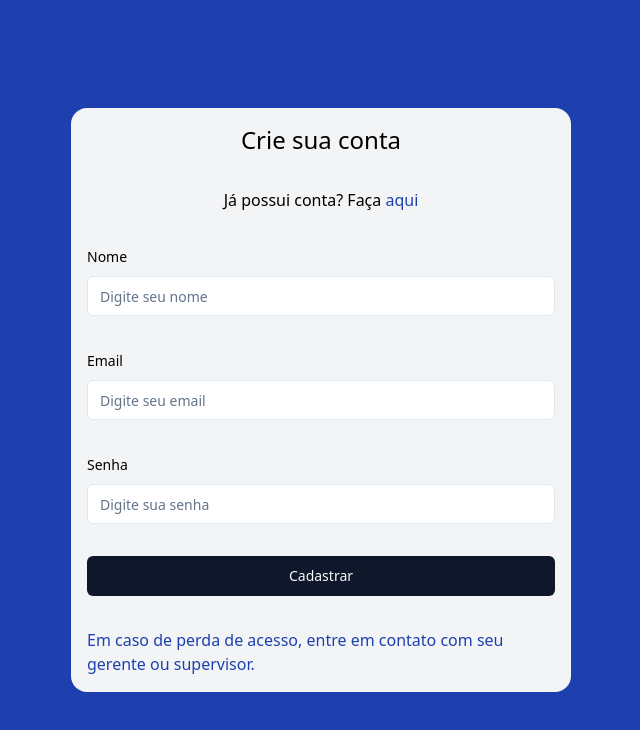
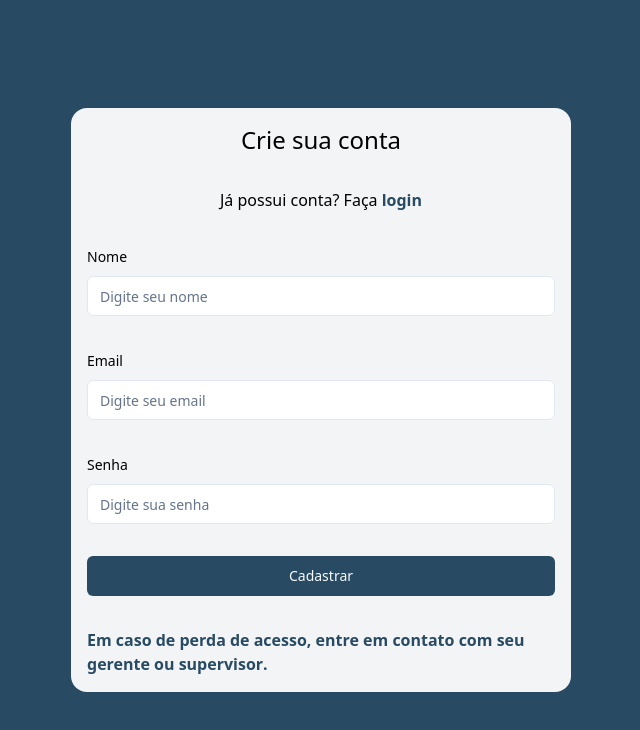
Before and after one commit to dev-fazenda-urbana-pim/web-fazenda, a React (Vite) app: page /signup in a window 1280 px wide. Shown: the top 730 px of the page, without its empty margins (319-959 px from the left). Built offline with nearby package versions, Linux system fonts and the light colour scheme.

Commit message:
config pallete colors

```diff
--- a/src/components/Header.tsx
+++ b/src/components/Header.tsx
@@ -2,7 +2,7 @@ import { AvatarProfile } from "./AvatarProfile";
 
 export default function Header() {
   return (
-    <header className="flex justify-between items-center py-4 px-8 bg-blue-800">
+    <header className="flex justify-between items-center py-4 px-8 bg-blue-indigo-dye">
       <figure>
         <img
           src="/logo-pim4.png"
--- a/src/components/Navbar.tsx
+++ b/src/components/Navbar.tsx
@@ -9,6 +9,7 @@ import {
   SheetTrigger
 } from "@/components/ui/sheet"
 import { listModules } from "@/data/listModules"
+import { Link } from "react-router-dom"
 
 export function Navbar() {
   return (
@@ -16,32 +17,34 @@ export function Navbar() {
       <SheetTrigger asChild>
         <Button variant="outline">Open</Button>
       </SheetTrigger>
-      <SheetContent side="left" className="flex flex-col justify-stretch">
+      <SheetContent side="left" className="flex flex-col justify-between">
+        <div className="grid gap-6">
           <SheetHeader>
-          <SheetTitle className="text-blue-800">Módulos</SheetTitle>
+            <SheetTitle className="text-blue-indigo-dye">Módulos</SheetTitle>
             <SheetDescription hidden>
               Make changes to your modules here. Click save when you're done.
             </SheetDescription>
           </SheetHeader>
 
           <nav>
-          <ul>
+            <ul className="grid gap-5">
               {listModules.map((module, index) => {
                 const IconModule = module.icon
 
                 return (
-                <a href={module.href} key={index}>
-                  <li className="flex items-center gap-2 text-blue-800 font-bold">
+                  <Link to={module.href} key={index}>
+                    <li className="flex items-center gap-2 text-blue-indigo-dye font-bold p-3">
                       <IconModule />
                       <p>{module.title}</p>
                     </li>
-                </a>
+                  </Link>
                 )
               })}
             </ul>
           </nav>
+        </div>
 
-        <SheetFooter className="block mt-4 text-blue-800 font-bold">
+        <SheetFooter className="block text-blue-indigo-dye font-bold">
           <h3>Suporte</h3>
           <p>teste@gmail.com</p>
           <p>(12) 99999 - 0000</p>
--- a/src/view/pages/Signin/index.tsx
+++ b/src/view/pages/Signin/index.tsx
@@ -43,14 +43,14 @@ export default function Signin() {
   }
 
   return (
-    <div className="flex flex-col items-center justify-center h-screen bg-blue-800">
+    <div className="flex flex-col items-center justify-center h-screen bg-blue-indigo-dye">
       <Form {...form}>
         <form onSubmit={form.handleSubmit(onSubmit)} className="space-y-8 p-4 max-w-[500px] bg-gray-100 rounded-2xl">
           <h2 className="text-2xl text-center">Entre em sua conta</h2>
 
           <p className="text-center">
             Não possui conta? Crie {''}
-            <Link to="/signup" className="text-blue-800 hover:underline">aqui</Link>
+            <Link to="/signup" className="text-blue-indigo-dye font-semibold hover:underline">aqui</Link>
           </p>
 
           <FormField
@@ -83,9 +83,9 @@ export default function Signin() {
             )}
           />
 
-          <Button type="submit" className="w-full">Login</Button>
+          <Button type="submit" className="w-full bg-blue-indigo-dye">Login</Button>
 
-          <p className="text-blue-800">
+          <p className="text-blue-indigo-dye font-semibold">
             Em caso de perda de acesso, entre em contato com
             seu gerente ou supervisor.
           </p>
--- a/src/view/pages/Signup/index.tsx
+++ b/src/view/pages/Signup/index.tsx
@@ -34,14 +34,14 @@ export default function Signup() {
   }
 
   return (
-    <div className="flex flex-col items-center justify-center h-screen bg-blue-800">
+    <div className="flex flex-col items-center justify-center h-screen bg-blue-indigo-dye">
       <Form {...form}>
         <form onSubmit={form.handleSubmit(onSubmit)} className="space-y-8 p-4 max-w-[500px] bg-gray-100 rounded-2xl">
           <h2 className="text-2xl text-center">Crie sua conta</h2>
 
           <p className="text-center">
             Já possui conta? Faça {''}
-            <Link to="/signin" className="text-blue-800 hover:underline">aqui</Link>
+            <Link to="/signin" className="text-blue-indigo-dye font-semibold hover:underline">login</Link>
           </p>
 
           <FormField
@@ -89,11 +89,11 @@ export default function Signup() {
             )}
           />
 
-          <Button type="submit" className="w-full">Cadastrar</Button>
+          <Button type="submit" className="w-full bg-blue-indigo-dye">Cadastrar</Button>
 
-          <p className="text-blue-800">
+          <p className="text-blue-indigo-dye font-semibold">
             Em caso de perda de acesso, entre em contato com
-            seu gerente ou supervisor.
+            seu <strong>gerente</strong> ou <strong>supervisor</strong>.
           </p>
         </form>
       </Form>
--- a/tailwind.config.js
+++ b/tailwind.config.js
@@ -17,6 +17,17 @@ module.exports = {
       },
     },
     extend: {
+      colors: {
+        blue: {
+          "prussian": '#024059',
+          "indigo-dye": '#284B63',
+        },
+        green: {
+          "pistachio": '#04BF8A',
+          "dark": '#03A64A',
+          "limon": '#025940',
+        },
+      },
       keyframes: {
         "accordion-down": {
           from: { height: "0" },
```
Lines whose indentation alone changed are shown as unchanged.
